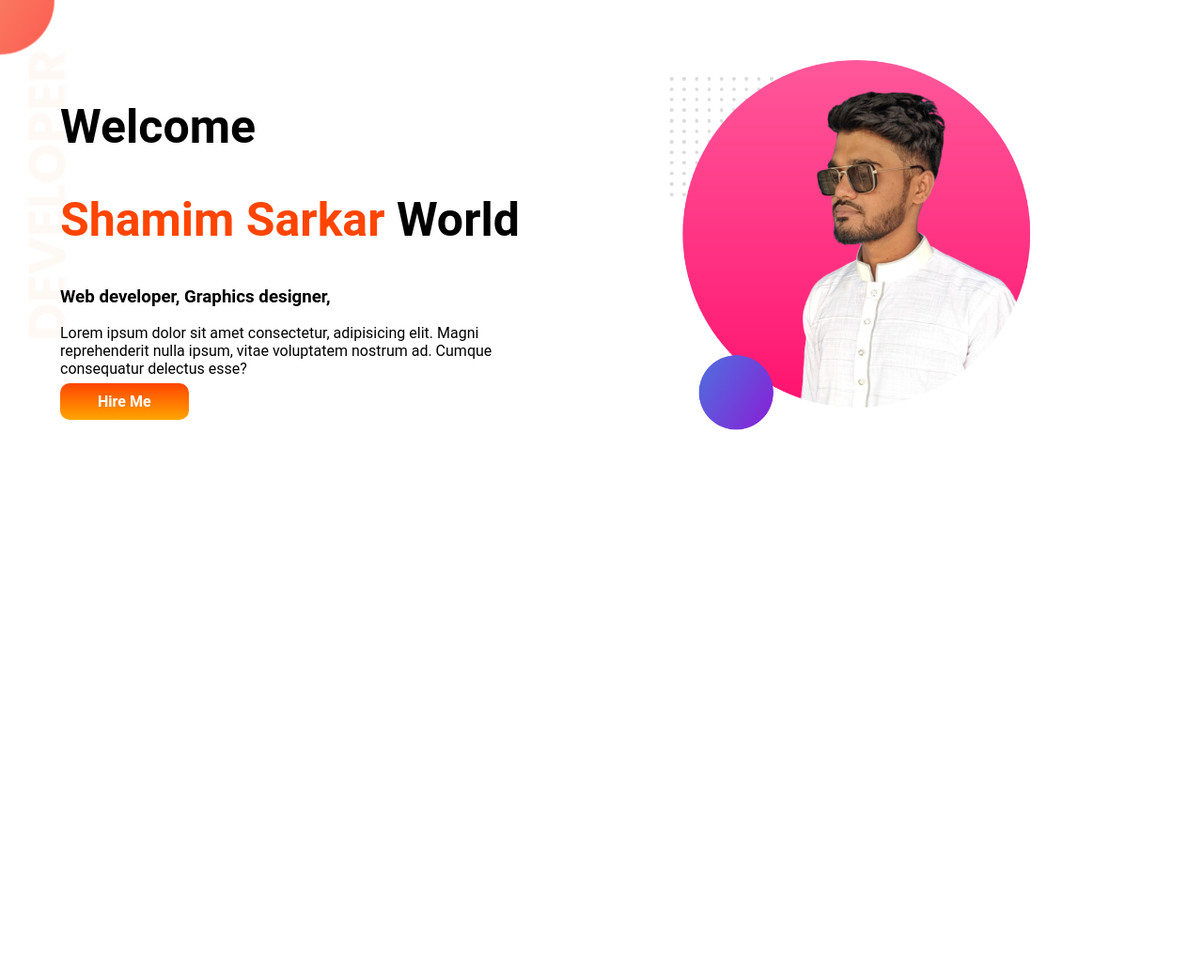
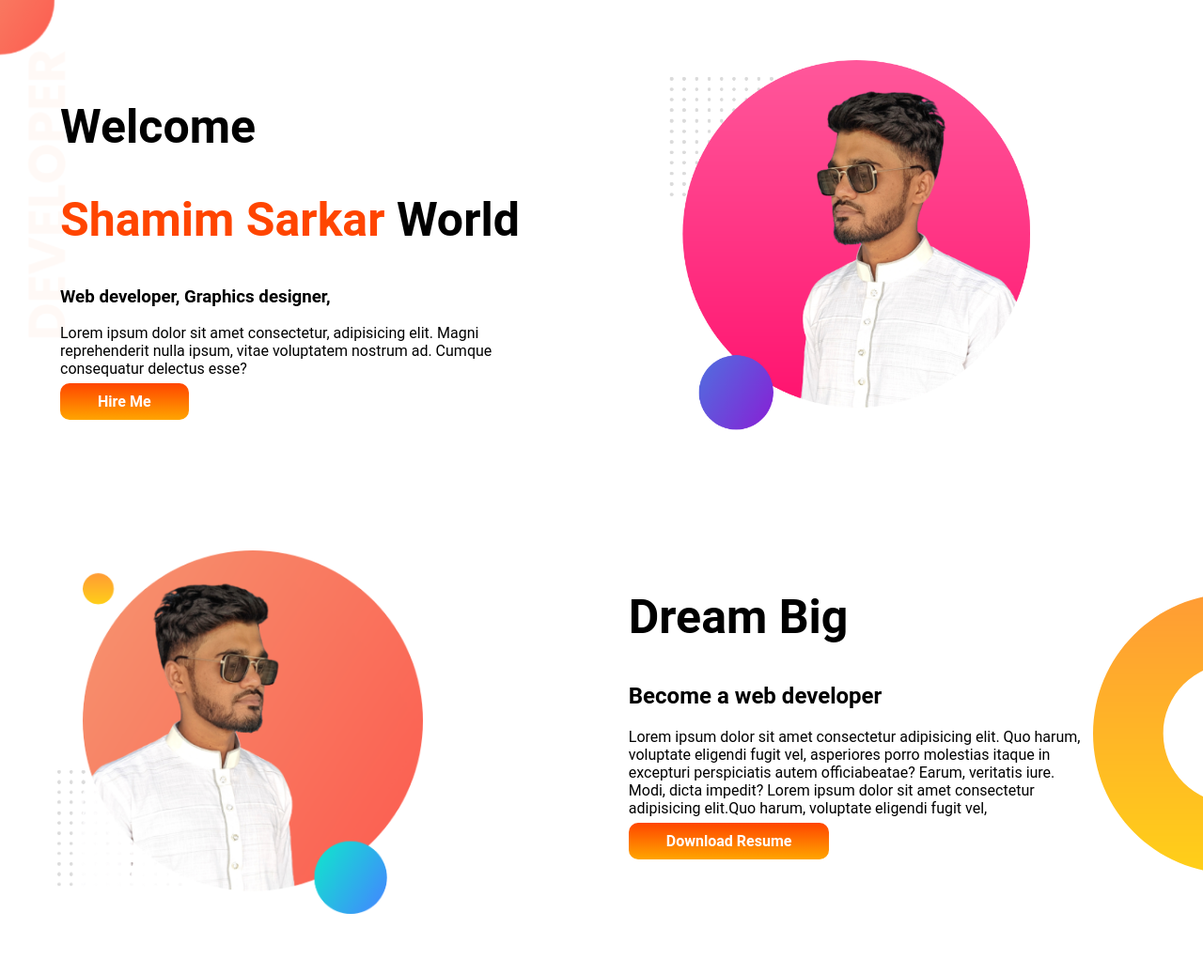
Before and after one commit to shamim-s/developer-portfolio, a plain HTML site: page index.html in a window 1280 px wide. Shown: the whole page at 94% size. Before the commit the page ends 800 px from the top, so only its background shows below. Drawn offline with Linux system fonts and the light colour scheme.

Commit message:
Big Dream Section added

```diff
--- a/index.html
+++ b/index.html
@@ -32,6 +32,21 @@
 
     </section>
 
+    <section class="dream-big">
+        <div class="head-content">
+            <img src="bg-img/my-bg.png" alt="" srcset="">
+        </div>
+        <div class="head-content">
+            <h1>Dream Big</h1>
+            <h2>Become a web developer</h2>
+            <p>Lorem ipsum dolor sit amet consectetur adipisicing elit. Quo harum, voluptate eligendi fugit vel,
+                asperiores porro molestias itaque in excepturi perspiciatis autem officiabeatae? Earum, veritatis iure.
+                Modi, dicta impedit? Lorem ipsum dolor sit amet consectetur adipisicing elit.Quo harum, voluptate
+                eligendi fugit vel,</p>
+            <a class="button" target="_blank" href="https://github.com/shamim-s">Download Resume</a>
+        </div>
+    </section>
+
 </body>
 
 </html>
--- a/style.css
+++ b/style.css
@@ -34,3 +34,11 @@ h1 {
     border-radius: 10px;
     font-weight: 700;
 }
+
+.dream-big {
+    display: flex;
+    background-image: url(bg-img/dream-bg.png);
+    background-repeat: no-repeat;
+    background-position: right;
+    padding-right: 5%;
+}
```
